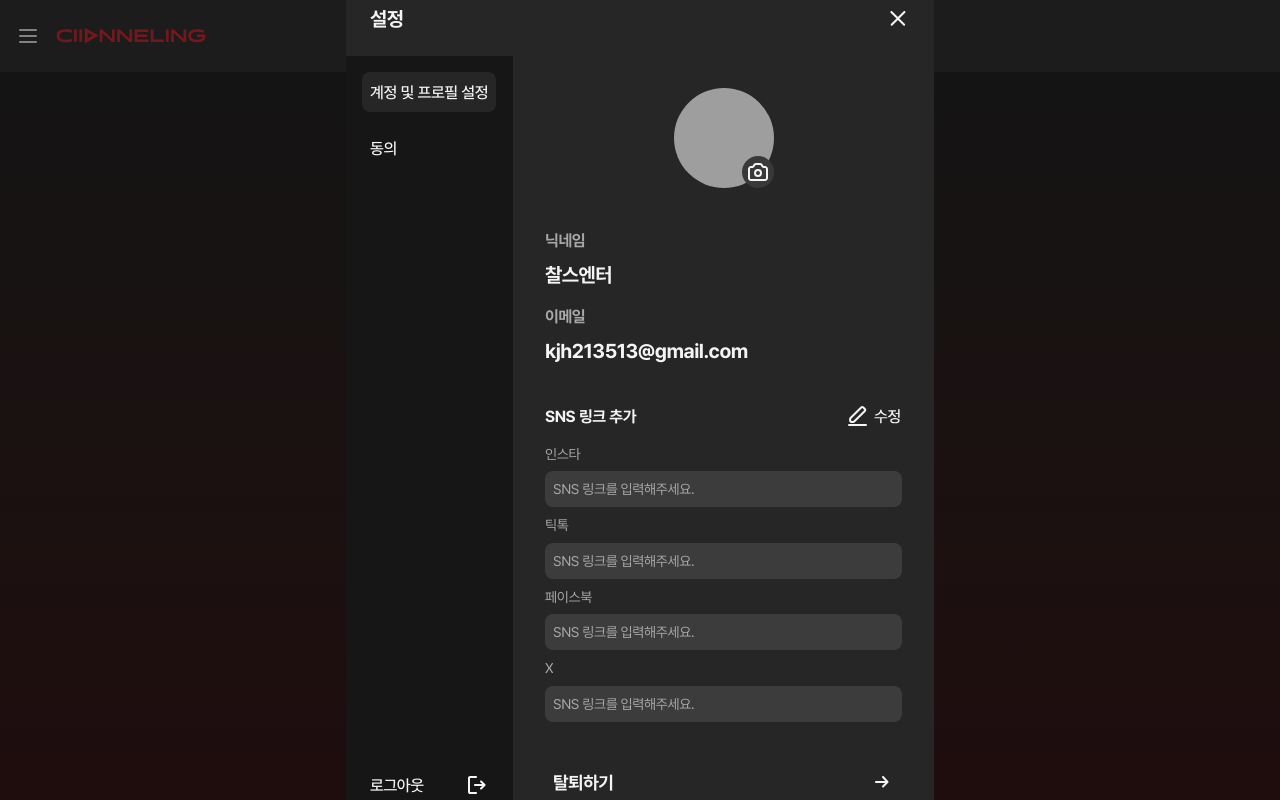
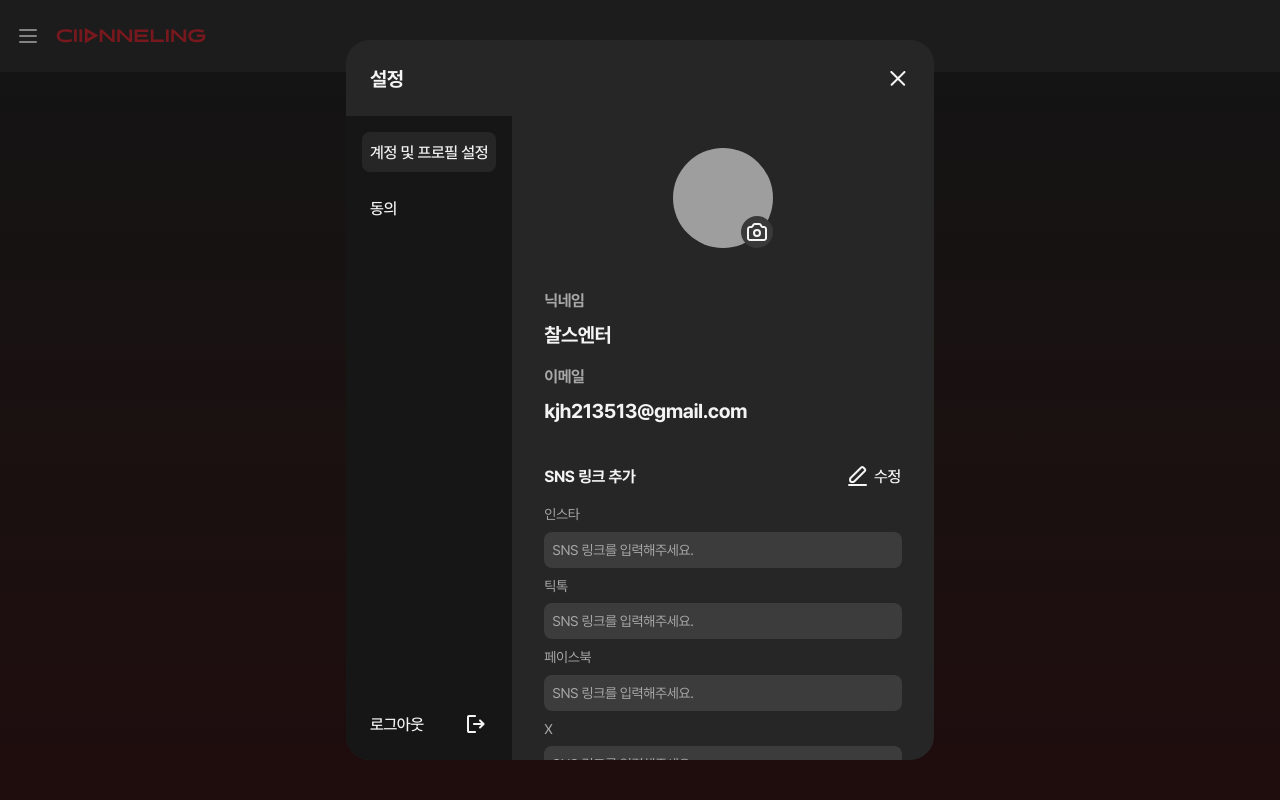
Before and after one commit to umc-8th-Channeling/FE, a React (Vite) app in the folder frontend/: page /setting in a window 1280 px wide. Built offline with nearby package versions, Linux system fonts and the light colour scheme; grey boxes are pictures that could not be loaded.

Commit message:
fix: 웹에서 설정 모달 높이가 화면을 벗어나는 문제 수정 및 스타일 개선

```diff
--- a/frontend/src/pages/setting/SettingPage.tsx
+++ b/frontend/src/pages/setting/SettingPage.tsx
@@ -2,7 +2,6 @@ import { useEffect, useRef, useState } from 'react'
 import { Button } from './_components/SettingButton'
 import { Label } from './_components/SettingLabel'
 import Input from './_components/SettingInput'
-import SettingToggle from './_components/SettingToggle'
 import '../../styles/scrollbar.css'
 import EditIcon from '../../assets/icons/edit.svg?react'
 import CompleteIcon from '../../assets/icons/complete_off.svg?react'
@@ -12,6 +11,7 @@ import CloseIcon from '../../assets/icons/delete_normal.svg?react'
 import LogoutIcon from '../../assets/icons/logout.svg?react'
 import CameraIcon from '../../assets/icons/camera.svg?react'
 import WithdrawlModal from './_components/WithdrawlModal'
+import CustomToggle from '../../components/CustomToggle'
 
 const labelMap = {
     instagram: '인스타',
@@ -83,45 +83,45 @@ export default function SettingPage({ onClose }: SettingPageProps) {
     }
 
     return (
-        <div className="fixed inset-0 z-50 bg-neutral-black-opacity50 flex justify-center items-center">
-            <div className="bg-gray-100 w-full tablet:max-w-[588px] desktop:max-w-[792px] tablet:max-h-[841px] desktop:max-h-[600px] rounded-xl overflow-hidden flex flex-col">
-                <div className="flex w-full h-[76px] px-6 justify-between items-center flex-shrink-0 bg-gray-100">
+        <div className="fixed inset-0 z-50 bg-neutral-black-opacity50 flex justify-center items-center tablet:py-10">
+            <div
+                className="
+                    flex flex-col w-full h-full bg-gray-100 overflow-hidden
+                    tablet:rounded-3xl tablet:max-w-[588px] tablet:max-h-[841px] desktop:max-w-[792px] desktop:max-h-[600px]
+                "
+            >
+                <div className="flex shrink-0 justify-between items-center w-full p-6 bg-gray-100">
                     <h2 className="font-title">설정</h2>
                     <button onClick={onClose}>
                         <CloseIcon />
                     </button>
                 </div>
 
-                <div className="flex">
+                <div className="flex flex-1 min-h-0 w-full">
                     {/* 사이드바 */}
-                    <div className="flex flex-col justify-between items-start self-stretch p-4 w-full max-w-[167px] box-border bg-gray-50">
+                    <div className="flex flex-col justify-between items-start p-4 w-fit bg-gray-50">
                         <div className="flex flex-col gap-y-4">
                             <Button
                                 variant={activeTab === 'profile' ? 'secondary' : 'ghost'}
-                                className="min-w-max text-left"
                                 onClick={() => setActiveTab('profile')}
                             >
                                 계정 및 프로필 설정
                             </Button>
                             <Button
                                 variant={activeTab === 'consent' ? 'secondary' : 'ghost'}
-                                className="w-full text-left"
                                 onClick={() => setActiveTab('consent')}
                             >
                                 동의
                             </Button>
                         </div>
-                        <Button variant="ghost" className="w-full text-left mt-auto flex items-center justify-between">
+                        <Button variant="ghost" className="flex items-center justify-between">
                             <span>로그아웃</span>
                             <LogoutIcon />
                         </Button>
                     </div>
 
                     {/* 본문 */}
-                    <div
-                        className="[&::-webkit-scrollbar]:hidden relative w-full tablet:max-w-[421px] desktop:max-w-[625px] mobile:h-[765px] tablet:h-[765px] desktop:h-[524px]
-                    self-stretch flex flex-col items-end p-8 gap-10 overflow-y-auto"
-                    >
+                    <div className="[&::-webkit-scrollbar]:hidden flex flex-1 flex-col p-8 gap-10 overflow-y-auto">
                         {activeTab === 'profile' && (
                             <div className="flex flex-col gap-10 w-full">
                                 <input
@@ -185,14 +185,14 @@ export default function SettingPage({ onClose }: SettingPageProps) {
                                     </div>
                                 </div>
 
-                                <div className="w-full pb-6">
-                                    <Button
+                                <div className="desktop:pb-6">
+                                    <button
                                         className="w-full font-title-bold flex items-center justify-between"
                                         onClick={() => setShowWithdrawlModal(true)}
                                     >
                                         <span>탈퇴하기</span>
                                         <SendIcon />
-                                    </Button>
+                                    </button>
                                 </div>
                             </div>
                         )}
@@ -219,7 +219,6 @@ export default function SettingPage({ onClose }: SettingPageProps) {
                                             프리미엄 요금제에서 제공되는 일일 콘텐츠를 추천받아요.
                                         </span>
                                     </div>
-                                    <SettingToggle checked={dailyContentEmail} onChange={setDailyContentEmail} />
                                 </div>
                             </div>
                         )}
--- a/frontend/src/pages/setting/_components/SettingButton.tsx
+++ b/frontend/src/pages/setting/_components/SettingButton.tsx
@@ -7,7 +7,7 @@ interface ButtonProps extends ButtonHTMLAttributes<HTMLButtonElement> {
 }
 
 export function Button({ children, variant = 'default', className = '', ...props }: ButtonProps) {
-    const base = 'flex items-center p-2 gap-2 rounded-lg w-full self-stretch'
+    const base = 'flex items-center p-2 gap-2 rounded-lg w-full self-stretch transition-colors duration-300'
 
     const variants = {
         default: 'text-gray-900',
```
